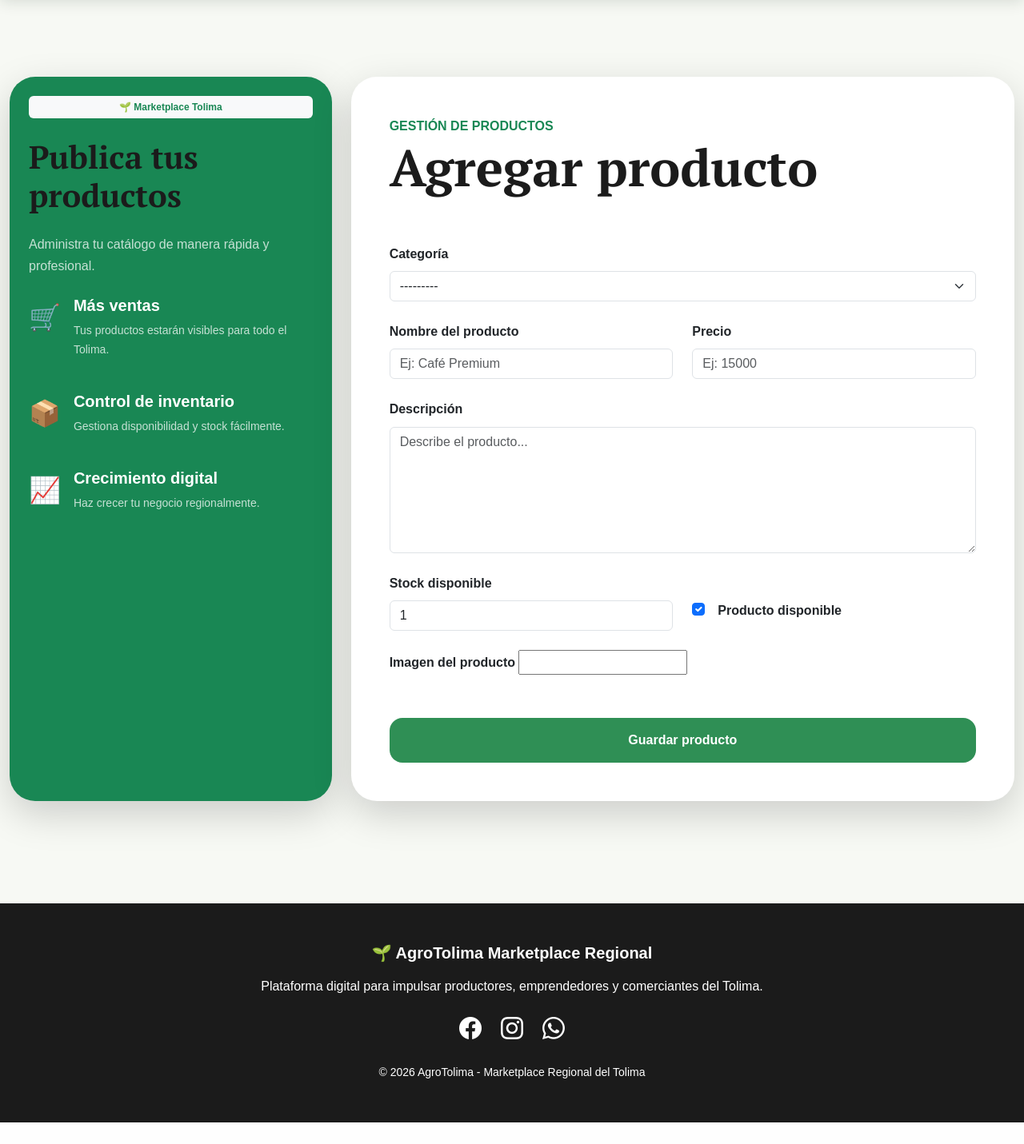
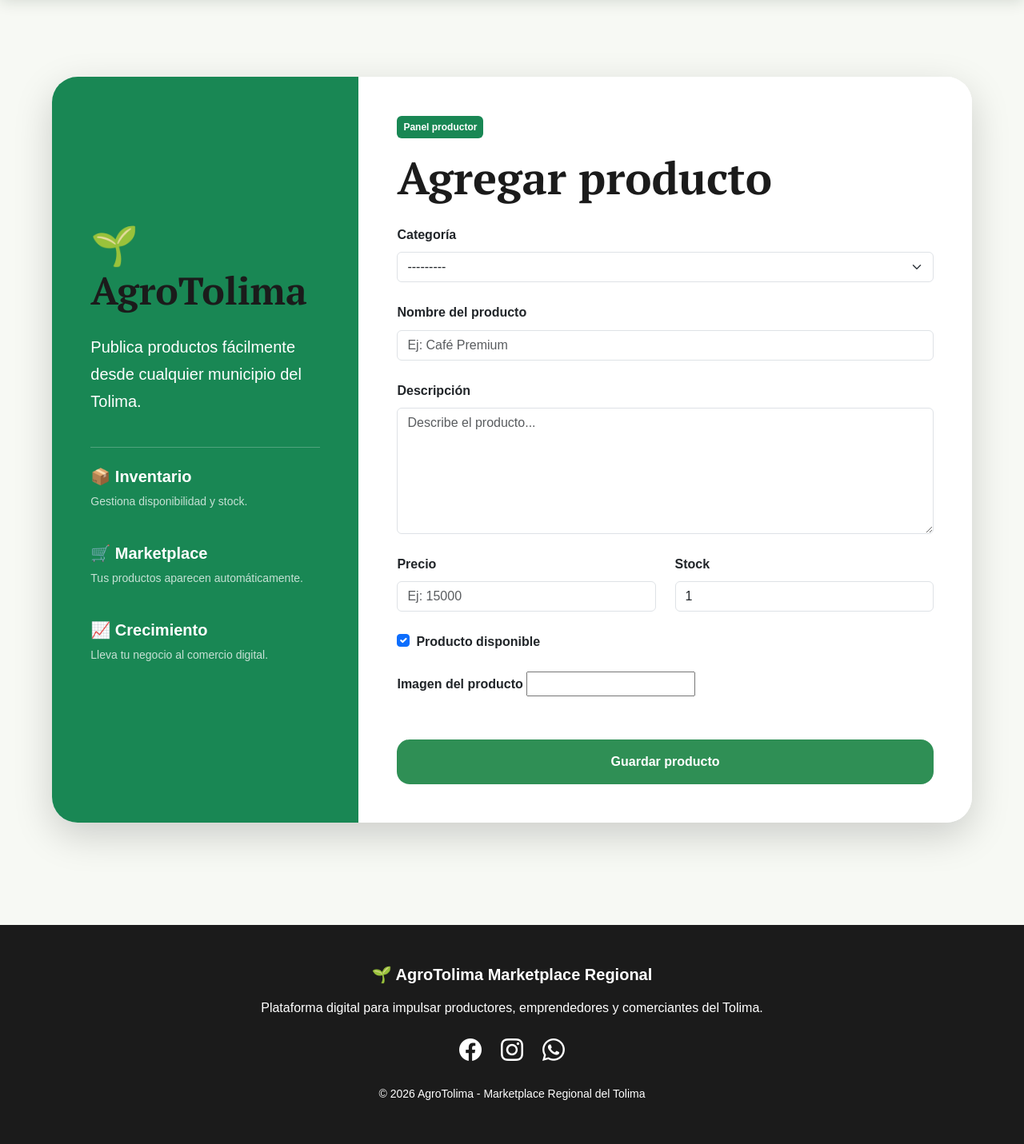
Before and after one commit to Rubiano718/AgroTolima, a Django app: template tienda/templates/tienda/crear_producto.html in a window 1280 px wide. Shown: the part 78-1509 px from the top of the page at 80% size. Before the commit the page ends 1482 px from the top, so only its background shows below. Run offline with Django 5.2, Linux system fonts and the light colour scheme; the template is opened without the code that fills it: values that come from a table or form of the project are taken from there, others are empty; data comes from the database, SQL or seed files in the repository.

Commit message:
Nuevo nuevo

```diff
--- a/tienda/templates/tienda/crear_producto.html
+++ b/tienda/templates/tienda/crear_producto.html
@@ -4,101 +4,62 @@
 
 <section class="container py-5 mt-5">
 
-    <div class="row g-4">
+    <div class="row justify-content-center">
 
-        <!-- PANEL IZQUIERDO -->
+        <div class="col-lg-11">
 
-        <div class="col-lg-4">
+            <div class="card border-0 shadow-lg rounded-5 overflow-hidden">
 
-            <div class="card border-0 shadow-lg h-100 p-4 bg-success text-white rounded-5">
+                <div class="row g-0">
 
-                <span class="badge bg-light text-success mb-4 p-2">
-                    🌱 Marketplace Tolima
-                </span>
+                    <!-- LATERAL -->
 
-                <h2 class="fw-bold display-6 mb-4">
-                    Publica tus productos
+                    <div class="col-lg-4 bg-success text-white p-5 d-flex flex-column justify-content-center">
+
+                        <h2 class="fw-bold mb-4">
+                            🌱 AgroTolima
                         </h2>
 
-                <p class="mb-4 opacity-75">
-                    Administra tu catálogo de manera rápida y profesional.
+                        <p class="lead">
+                            Publica productos fácilmente desde cualquier municipio del Tolima.
                         </p>
 
-                <div class="d-flex gap-3 mb-4">
+                        <hr class="border-light my-4">
 
-                    <div class="fs-2">
-                        🛒
+                        <div class="mb-4">
+                            <h5 class="fw-bold">📦 Inventario</h5>
+                            <p class="small opacity-75">
+                                Gestiona disponibilidad y stock.
+                            </p>
+                        </div>
+
+                        <div class="mb-4">
+                            <h5 class="fw-bold">🛒 Marketplace</h5>
+                            <p class="small opacity-75">
+                                Tus productos aparecen automáticamente.
+                            </p>
                         </div>
 
                         <div>
-                        <h5 class="fw-bold">
-                            Más ventas
-                        </h5>
-
+                            <h5 class="fw-bold">📈 Crecimiento</h5>
                             <p class="small opacity-75">
-                            Tus productos estarán visibles para todo el Tolima.
+                                Lleva tu negocio al comercio digital.
                             </p>
                         </div>
 
                     </div>
 
-                <div class="d-flex gap-3 mb-4">
+                    <!-- FORM -->
 
-                    <div class="fs-2">
-                        📦
-                    </div>
+                    <div class="col-lg-8 bg-white p-5">
 
-                    <div>
-                        <h5 class="fw-bold">
-                            Control de inventario
-                        </h5>
-
-                        <p class="small opacity-75">
-                            Gestiona disponibilidad y stock fácilmente.
-                        </p>
-                    </div>
-
-                </div>
-
-                <div class="d-flex gap-3">
-
-                    <div class="fs-2">
-                        📈
-                    </div>
-
-                    <div>
-                        <h5 class="fw-bold">
-                            Crecimiento digital
-                        </h5>
-
-                        <p class="small opacity-75">
-                            Haz crecer tu negocio regionalmente.
-                        </p>
-                    </div>
-
-                </div>
-
-            </div>
-
-        </div>
-
-        <!-- FORMULARIO -->
-
-        <div class="col-lg-8">
-
-            <div class="card border-0 shadow-lg rounded-5 p-5">
-
-                <div class="mb-5">
-
-                    <span class="text-success fw-bold text-uppercase">
-                        Gestión de productos
+                        <span class="badge bg-success mb-3 p-2">
+                            Panel productor
                         </span>
 
-                    <h1 class="display-3 fw-bold">
+                        <h1 class="display-4 fw-bold mb-4">
                             Agregar producto
                         </h1>
-
-                </div>
 
                         <form method="POST"
                               enctype="multipart/form-data">
@@ -115,27 +76,13 @@
 
                             </div>
 
-                    <div class="row">
-
-                        <div class="col-md-6 mb-4">
+                            <div class="mb-4">
 
                                 <label class="form-label fw-bold">
                                     Nombre del producto
                                 </label>
 
                                 {{ form.nombre }}
-
-                        </div>
-
-                        <div class="col-md-6 mb-4">
-
-                            <label class="form-label fw-bold">
-                                Precio
-                            </label>
-
-                            {{ form.precio }}
-
-                        </div>
 
                             </div>
 
@@ -154,26 +101,32 @@
                                 <div class="col-md-6 mb-4">
 
                                     <label class="form-label fw-bold">
-                                Stock disponible
+                                        Precio
+                                    </label>
+
+                                    {{ form.precio }}
+
+                                </div>
+
+                                <div class="col-md-6 mb-4">
+
+                                    <label class="form-label fw-bold">
+                                        Stock
                                     </label>
 
                                     {{ form.stock }}
 
                                 </div>
 
-                        <div class="col-md-6 mb-4 d-flex align-items-center">
+                            </div>
 
-                            <div class="form-check mt-4">
+                            <div class="form-check mb-4">
 
                                 {{ form.disponible }}
 
-                                <label class="form-check-label fw-bold ms-2">
+                                <label class="form-check-label fw-bold">
                                     Producto disponible
                                 </label>
-
-                            </div>
-
-                        </div>
 
                             </div>
 
@@ -188,7 +141,7 @@
                             </div>
 
                             <button type="submit"
-                            class="btn btn-success btn-lg w-100 rounded-4 py-3 fw-bold">
+                                    class="btn btn-success btn-lg rounded-4 w-100 py-3 fw-bold">
 
                                 Guardar producto
 
@@ -202,6 +155,10 @@
 
             </div>
 
+        </div>
+
+    </div>
+
 </section>
 
 {% endblock %}
```
Lines whose indentation alone changed are shown as unchanged.
